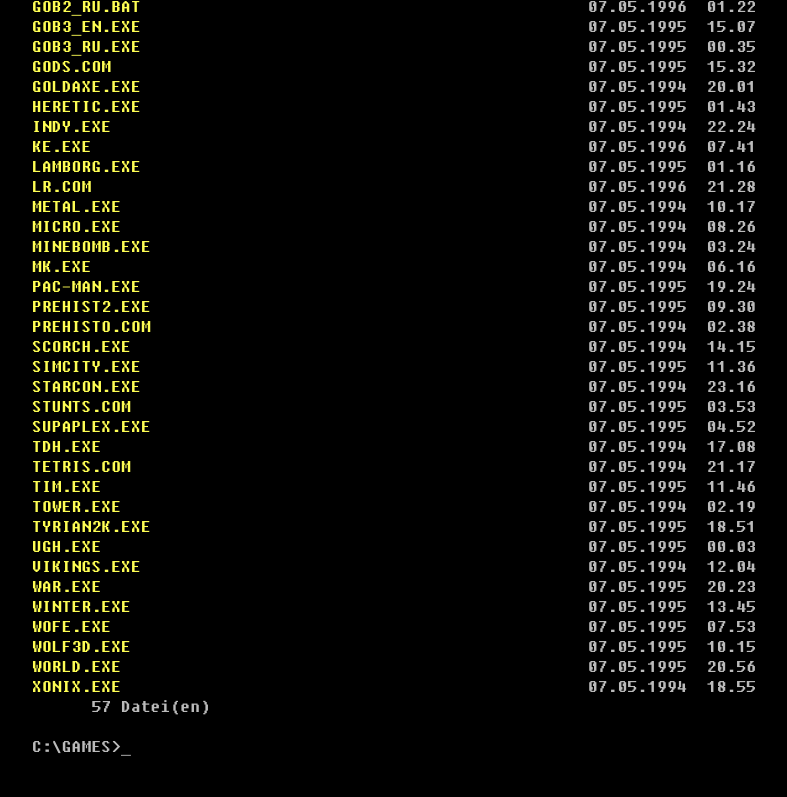
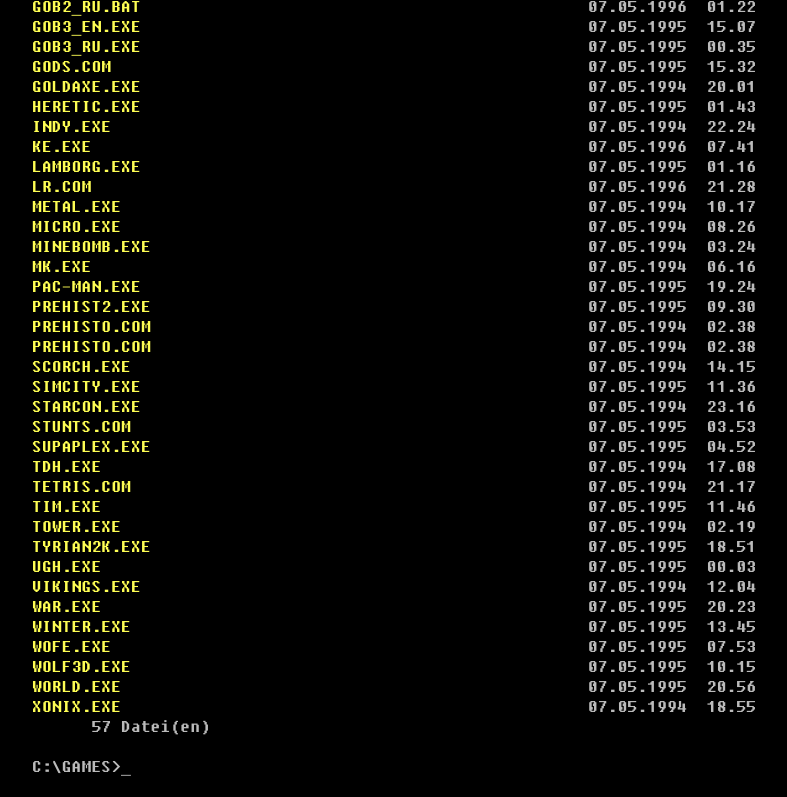
Before and after one commit to craq2017/projectD, a plain HTML site: page index.html in a window 1280 px wide. Shown: the part 821-1618 px from the top of the page, without its empty margins (0-787 px from the left). Drawn offline with Linux system fonts and the light colour scheme.

Commit message:
Update index.html

```diff
--- a/index.html
+++ b/index.html
@@ -134,6 +134,8 @@
 
     <li><div class="pull clearfix"><h2 class="pull-left"><a href="prehisto.com.html">PREHISTO.COM</a></h2><span class="pull-right">&nbsp;&nbsp;&nbsp;&nbsp;&nbsp;&nbsp;&nbsp;&nbsp;&nbsp;&nbsp;&nbsp;&nbsp;&nbsp;07.05.1994&nbsp;&nbsp;02.38</span></div></li>
 
+    <li><div class="pull clearfix"><h2 class="pull-left"><a href="prince.html">PREHISTO.COM</a></h2><span class="pull-right">&nbsp;&nbsp;&nbsp;&nbsp;&nbsp;&nbsp;&nbsp;&nbsp;&nbsp;&nbsp;&nbsp;&nbsp;&nbsp;07.05.1994&nbsp;&nbsp;02.38</span></div></li>
+
     <li><div class="pull clearfix"><h2 class="pull-left"><a href="scorch.exe.html">SCORCH.EXE</a></h2><span class="pull-right">&nbsp;&nbsp;&nbsp;&nbsp;&nbsp;&nbsp;&nbsp;&nbsp;&nbsp;&nbsp;&nbsp;&nbsp;&nbsp;07.05.1994&nbsp;&nbsp;14.15</span></div></li>
 
     <li><div class="pull clearfix"><h2 class="pull-left"><a href="simcity.exe.html">SIMCITY.EXE</a></h2><span class="pull-right">&nbsp;&nbsp;&nbsp;&nbsp;&nbsp;&nbsp;&nbsp;&nbsp;&nbsp;&nbsp;&nbsp;&nbsp;&nbsp;07.05.1995&nbsp;&nbsp;11.36</span></div></li>
```
